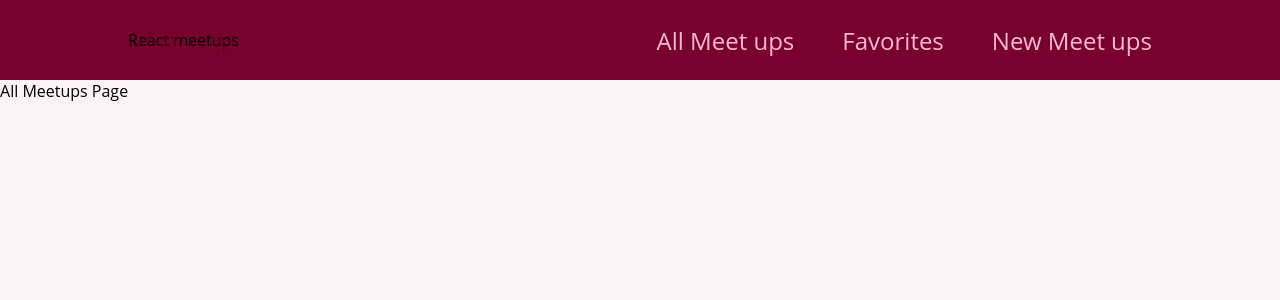
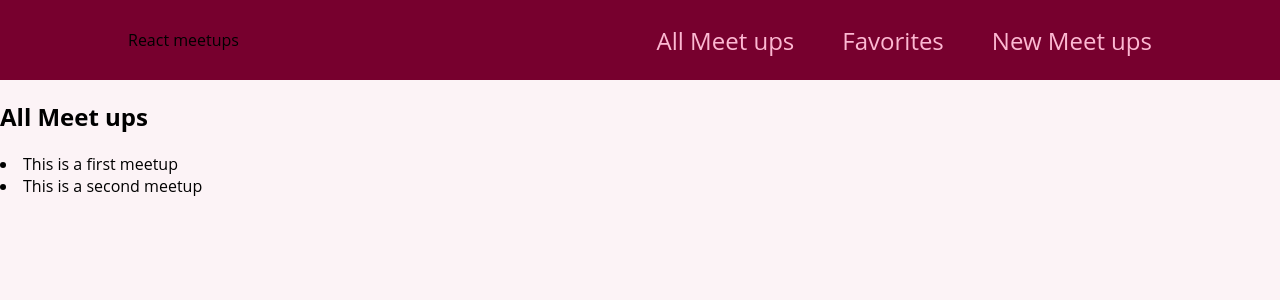
Before and after one commit to Francisomondi/Meetup-Project, a React (Create React App) app: page / in a window 1280 px wide. Shown: the top 300 px of the page. Built offline with nearby package versions, Linux system fonts and the light colour scheme.

Commit message:
render all meetups using .map

```diff
--- a/src/pages/AllMeetups.js
+++ b/src/pages/AllMeetups.js
@@ -1,7 +1,35 @@
 import React from "react";
+const DUMMY_DATA = [
+  {
+    id: "m1",
+    title: "This is a first meetup",
+    image:
+      "https://upload.wikimedia.org/wikipedia/commons/thumb/d/d3/Stadtbild_M%C3%BCnchen.jpg/2560px-Stadtbild_M%C3%BCnchen.jpg",
+    address: "Meetupstreet 5, 12345 Meetup City",
+    description:
+      "This is a first, amazing meetup which you definitely should not miss. It will be a lot of fun!"
+  },
+  {
+    id: "m2",
+    title: "This is a second meetup",
+    image:
+      "https://upload.wikimedia.org/wikipedia/commons/thumb/d/d3/Stadtbild_M%C3%BCnchen.jpg/2560px-Stadtbild_M%C3%BCnchen.jpg",
+    address: "Meetupstreet 5, 12345 Meetup City",
+    description:
+      "This is a first, amazing meetup which you definitely should not miss. It will be a lot of fun!"
+  }
+];
 
 const AllMeetups = () => {
-  return <div>All Meetups Page</div>;
+  return (
+    <section>
+      <h1>All Meet ups</h1>
+
+      {DUMMY_DATA.map(meetup => {
+        return <li key={meetup.id}>{meetup.title}</li>;
+      })}
+    </section>
+  );
 };
 
 export default AllMeetups;
```
